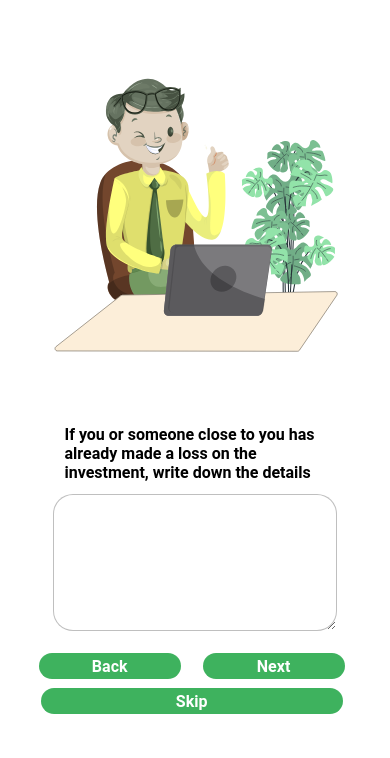
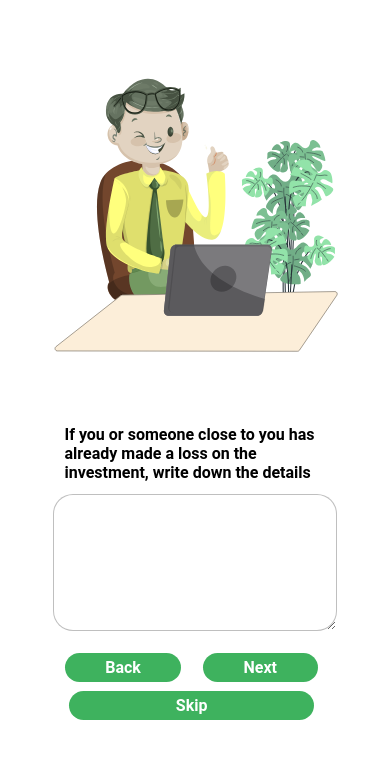
Before and after one commit to Matheus-kb/survey-form, a website: page src/pagefive.html in a window 390 px wide. Drawn offline with Linux system fonts and the light colour scheme.

Commit message:
adicionando responsividade nos botões

```diff
--- a/src/css/index-style.css
+++ b/src/css/index-style.css
@@ -51,8 +51,8 @@ button {
   font-size: 22px;
   font-weight: 700;
   color: #fff;
-  width: 199px;
-  height: 36px;
+  width: 41.46vw;
+  height: 4.74vh;
   background-color: #3eb25e;
   border-radius: 36px;
   border: none;
@@ -99,6 +99,11 @@ button:hover {
     padding-bottom: 4.12rem;
   }
 
+  button {
+    width: 15.55vw;
+    height: 4.74vh;
+  }
+
   .text-area{
     margin-top: 5.25rem;
     display: flex;
--- a/src/css/pagefive-style.css
+++ b/src/css/pagefive-style.css
@@ -48,8 +48,8 @@ textarea {
 }
 
 button {
-  width: 8.875rem;
-  height: 1.625rem;
+  width: 29.58vw;
+  height: 3.42vh;
   flex-shrink: 0;
   border-radius: 2.1875rem;
   background: #3eb25e;
@@ -71,8 +71,8 @@ button:hover {
 }
 
 .button-skip {
-  width: 18.875rem;
-  height: 1.625rem;
+  width: 62.92vw;
+  height: 3.42vh;
 }
 
 @media only screen and (min-width: 1024px) {
@@ -115,19 +115,18 @@ button:hover {
   }
 
   button {
-    width: 12.4375rem;
-    height: 2.25rem;
+    width: 15.55vw;
+    height: 4.74vh;
     font-size: 1.375rem;
   }
 
-  .skip{
+  .skip {
     margin: 0;
     display: flex;
     align-items: start;
   }
   .button-skip {
-    width: 26.125rem;
-    height: 2.25rem;
+    width: 32.66vw;
+    height: 4.74vh;
   }
-
 }
--- a/src/css/pagefour-style.css
+++ b/src/css/pagefour-style.css
@@ -54,8 +54,8 @@ select {
 }
 
 button {
-  width: 8.875rem;
-  height: 1.625rem;
+  width: 29.58vw;
+  height: 3.42vh;
   flex-shrink: 0;
   border-radius: 2.1875rem;
   background: #3eb25e;
@@ -73,8 +73,8 @@ button:hover {
 }
 
 .button-skip {
-  width: 18.875rem;
-  height: 1.625rem;
+  width: 62.92vw;
+  height: 3.42vh;
 }
 
 @media only screen and (min-width: 1024px) {
@@ -133,8 +133,8 @@ button:hover {
   }
 
   button {
-    width: 12.4375rem;
-    height: 2.25rem;
+    width: 15.55vw;
+    height: 4.74vh;
     font-size: 1.375rem;
   }
 
@@ -144,7 +144,7 @@ button:hover {
     align-items: start;
   }
   .button-skip {
-    width: 26.125rem;
-    height: 2.25rem;
+    width: 32.66vw;
+    height: 4.74vh;
   }
 }
--- a/src/css/pagethree-style.css
+++ b/src/css/pagethree-style.css
@@ -84,8 +84,8 @@ select {
 }
 
 button {
-  width: 8.875rem;
-  height: 1.625rem;
+  width: 29.58vw;
+  height: 3.42vh;
   flex-shrink: 0;
   border-radius: 2.1875rem;
   background: #3eb25e;
@@ -107,8 +107,8 @@ button:hover {
 }
 
 .button-skip {
-  width: 18.875rem;
-  height: 1.625rem;
+  width: 62.92vw;
+  height: 3.42vh;
 }
 
 @media only screen and (min-width: 1024px) {
@@ -179,8 +179,8 @@ button:hover {
   }
 
   button {
-    width: 12.4375rem;
-    height: 2.25rem;
+    width: 15.55vw;
+    height: 4.74vh;
     font-size: 1.375rem;
   }
 
@@ -190,7 +190,7 @@ button:hover {
     align-items: start;
   }
   .button-skip {
-    width: 26.125rem;
-    height: 2.25rem;
+    width: 32.66vw;
+    height: 4.74vh;
   }
 }
--- a/src/css/pagetwo-style.css
+++ b/src/css/pagetwo-style.css
@@ -51,8 +51,8 @@ button {
   color: #fff;
   font-size: 1rem;
   font-weight: 700;
-  width: 8.875rem;
-  height: 1.625rem;
+  width: 29.58vw;
+  height: 3.42vh;
   flex-shrink: 0;
   border-radius: 2.1875rem;
   background: #3eb25e;
@@ -98,8 +98,8 @@ button:hover {
   }
 
   button {
-    width: 12.4375rem;
-    height: 2.25rem;
+    width: 15.55vw;
+    height: 4.74vh;
     font-size: 1.375rem;
     margin-inline-end: 1.16rem;
   }
```
